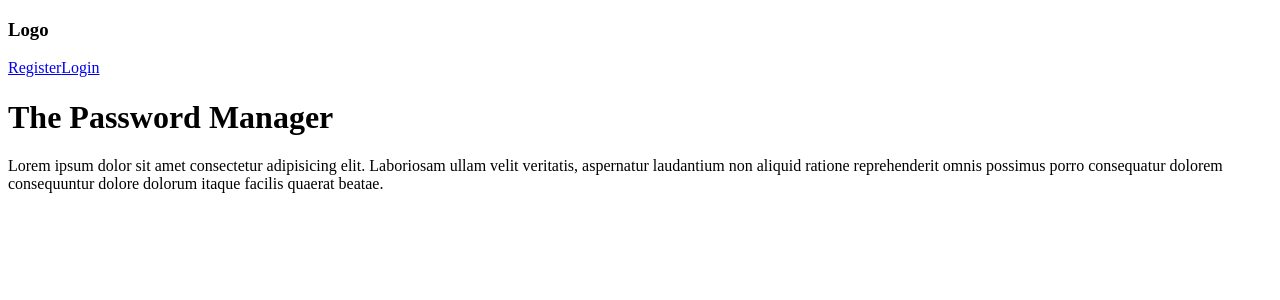
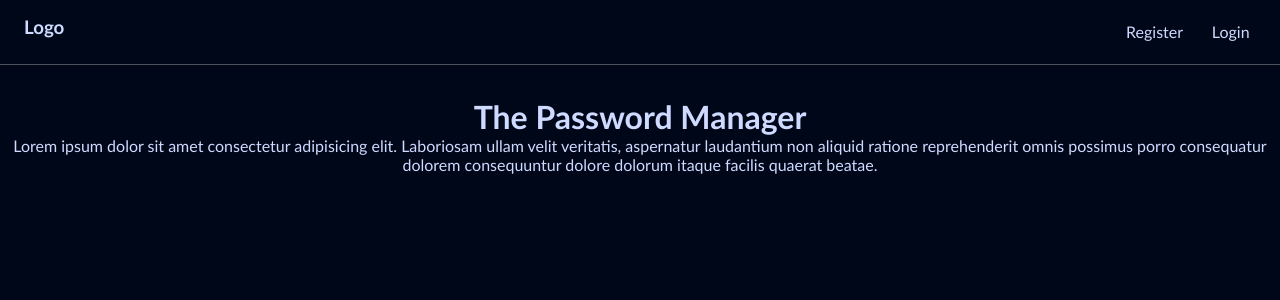
Before and after one commit to VOTMAN/passwordManager, a React (Vite) app: page / in a window 1280 px wide. Shown: the top 300 px of the page. Built offline with nearby package versions, Linux system fonts and the light colour scheme.

Commit message:
Apply css to home page

```diff
--- a/src/Home.jsx
+++ /dev/null
@@ -1,20 +0,0 @@
-import { Link } from "react-router-dom"
-
-const Home = () => {
-
-  return(
-    <div>
-      <div className="navbar">
-        <h3>Logo</h3>
-        <div className="nav-links">
-          <Link to="/Register" className="nav-item">Register</Link>
-          <Link to="/Login" className="nav-item">Login</Link>
-        </div>
-      </div>
-      <h1 className="page-title">The Password Manager</h1>
-      <p className="page-desc">Lorem ipsum dolor sit amet consectetur adipisicing elit. Laboriosam ullam velit veritatis, aspernatur laudantium non aliquid ratione reprehenderit omnis possimus porro consequatur dolorem consequuntur dolore dolorum itaque facilis quaerat beatae.</p>
-    </div>
-  )
-}
-
-export default Home
--- /dev/null
+++ b/src/Home/Home.jsx
@@ -0,0 +1,22 @@
+import { Link } from "react-router-dom"
+import styles from "./Home.module.css"
+
+const Home = () => {
+
+  return(
+    <div>
+      <div className={styles.navbar}>
+        <h3>Logo</h3>
+        <div className={styles.navLinks}>
+          <Link to="/Register" className={styles.navItem}>Register</Link>
+          <Link to="/Login" className={styles.navItem}>Login</Link>
+        </div>
+
+      </div>
+      <h1 className={styles.pageTextCenter}>The Password Manager</h1>
+      <p className={styles.pageTextCenter}>Lorem ipsum dolor sit amet consectetur adipisicing elit. Laboriosam ullam velit veritatis, aspernatur laudantium non aliquid ratione reprehenderit omnis possimus porro consequatur dolorem consequuntur dolore dolorum itaque facilis quaerat beatae.</p>
+    </div>
+  )
+}
+
+export default Home
--- a/src/styles/home.css
+++ b/src/Home/Home.module.css
@@ -1,16 +1,17 @@
+
 * {
     margin: 0;
     padding: 0;
-    background-color: hsl(200, 8%, 22%);
-    color: hsla(74, 100%, 92%, 0.726);
+    background-color: #000718;
+    color: #cedaff;
+    font-family:'Trebuchet MS', 'Lucida Sans Unicode', 'Lucida Grande', 'Lucida Sans', Arial, sans-serif;
 }
 
 .navbar {
     display: flex;
     justify-content: space-between;
     padding: 1rem 1.5rem;
-    background-color: hsl(199, 25%, 20%);
-    border: 1px solid white;
+    border-bottom: 0.3px solid rgba(255, 255, 255, 0.301);
     margin-bottom: 2rem;
 }
 
@@ -18,26 +19,25 @@
     background-color: inherit;
 }
 
-.nav-links {
+.navLinks {
     display: flex;
     background-color: inherit;
     gap: 1rem;
 }
 
-.nav-item {
+.navItem {
     text-decoration: none;
-    padding: 0.3rem;
+    padding: 0.4rem;
     background-color: inherit;
-    border-radius: 2px;
+    border-radius: 3px;
     transition: 0.3s ease;
 }
 
-.nav-item:hover {
-
-    background: hsla(74, 100%, 92%, 0.726);
-    color: #2f3436;
+.navItem:hover {
+    background: #7697fe;
+    color: #000000;
 }
 
-.page-title, .page-desc {
+.pageTextCenter {
     text-align: center;
 }
--- a/src/main.jsx
+++ b/src/main.jsx
@@ -1,7 +1,7 @@
 import { StrictMode } from 'react'
 import { createRoot } from 'react-dom/client'
 
-import Home from './Home.jsx'
+import Home from './Home/Home.jsx'
 import Register from './Register.jsx'
 import Login from './Login.jsx'
 import PMPage from './PMPage.jsx'
```
